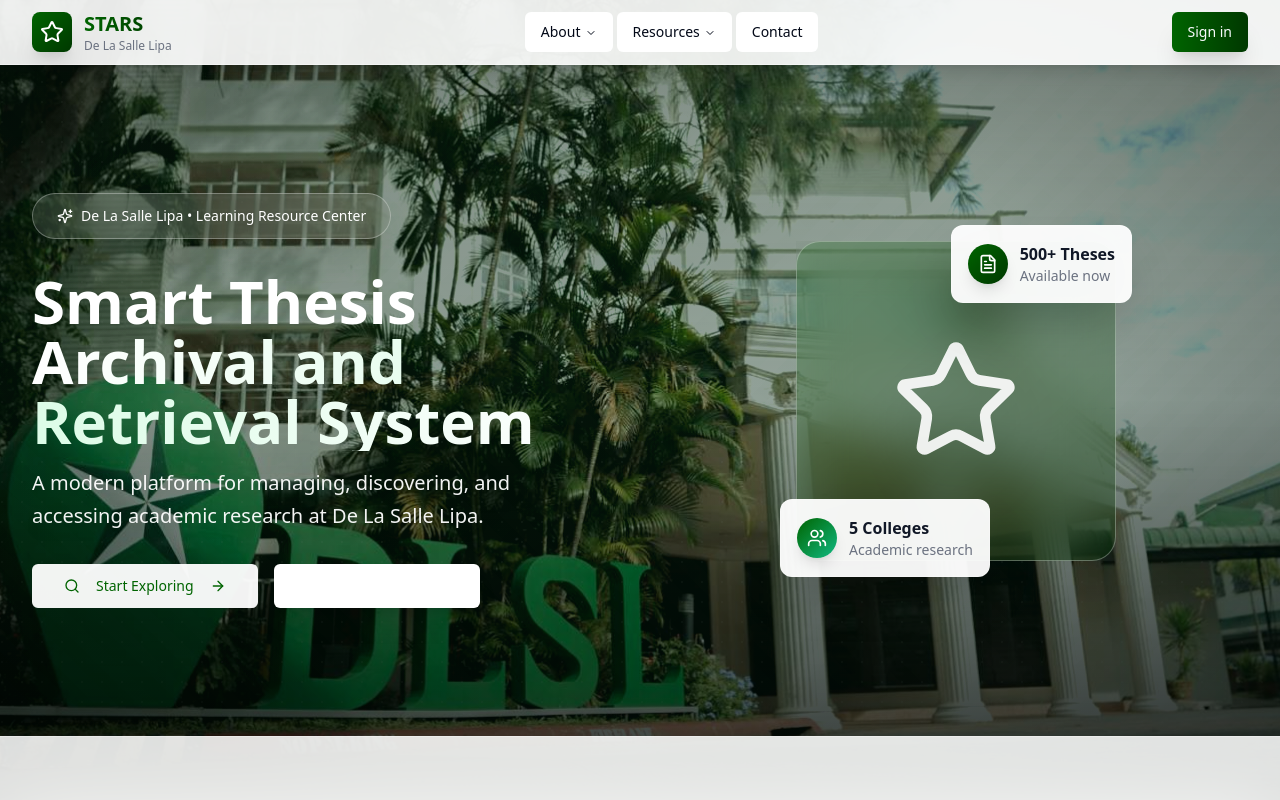
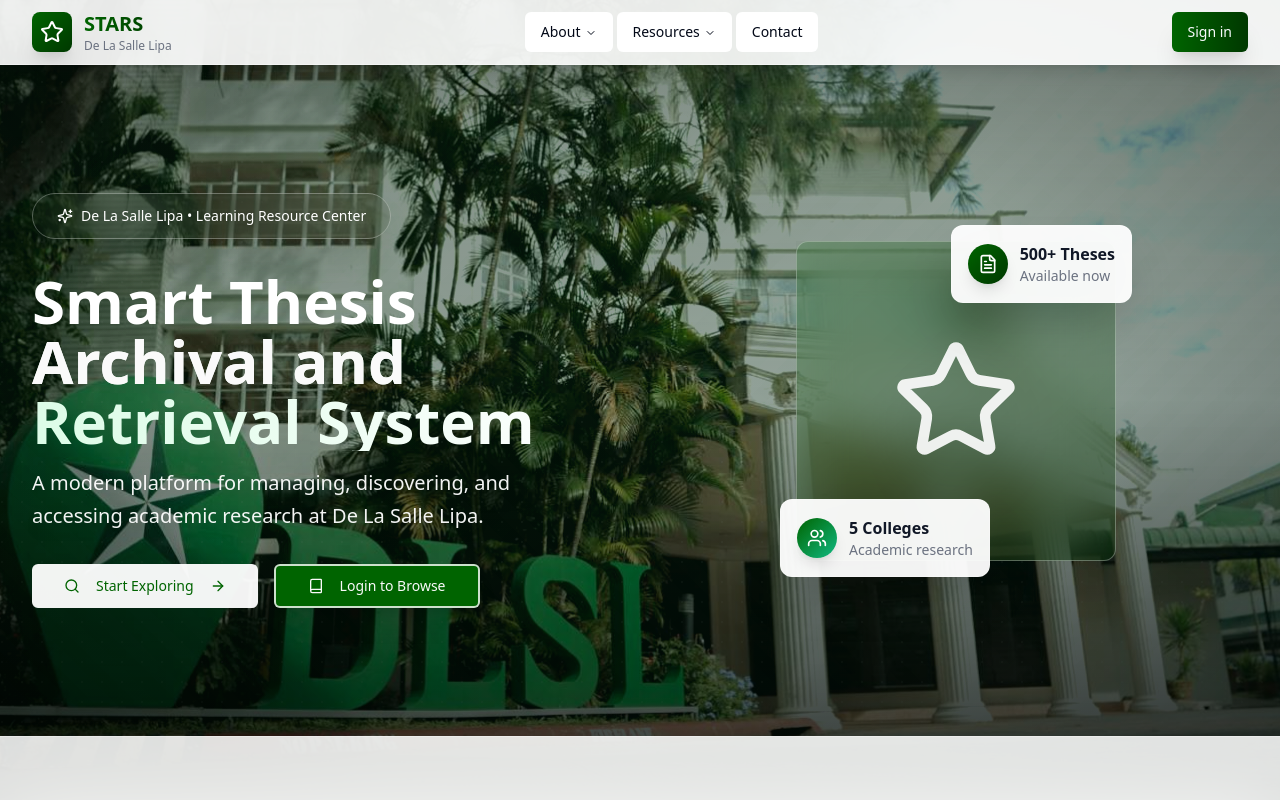
Before and after one commit to EJRDeGuia/stars-archive-gateway, a React (Vite) app: page / in a window 1280 px wide. Shown: the top 800 px of the page. Built offline with nearby package versions, Linux system fonts and the light colour scheme.

Commit message:
Visual edit in Lovable
Edited UI in Lovable

```diff
--- a/src/pages/Index.tsx
+++ b/src/pages/Index.tsx
@@ -7,10 +7,8 @@ import Footer from '@/components/Footer';
 import { NavigationMenu, NavigationMenuContent, NavigationMenuItem, NavigationMenuLink, NavigationMenuList, NavigationMenuTrigger, navigationMenuTriggerStyle } from "@/components/ui/navigation-menu";
 import { cn } from '@/lib/utils';
 import { Tabs, TabsContent, TabsList, TabsTrigger } from '@/components/ui/tabs';
-
 const Index = () => {
   const navigate = useNavigate();
-
   const collegeData = [{
     id: '1',
     name: 'CITE',
@@ -52,7 +50,6 @@ const Index = () => {
     icon: <UtensilsCrossed className="h-6 w-6" />,
     description: 'Shaping the future of hospitality and tourism'
   }];
-
   const getCollegeColors = (color: string) => {
     switch (color) {
       case 'red':
@@ -97,7 +94,6 @@ const Index = () => {
         };
     }
   };
-
   return <div className="min-h-screen relative overflow-hidden">
       {/* Enhanced Background with Dotted Pattern and Increased Blur */}
       <div className="fixed inset-0 z-0">
@@ -235,14 +231,14 @@ const Index = () => {
           <div className="relative max-w-7xl mx-auto px-4 sm:px-6 lg:px-8 py-24 md:py-32 relative z-20">
             <div className="grid md:grid-cols-2 gap-12 items-center">
               <div className="space-y-8">
-                <div className="inline-flex items-center backdrop-blur-xl px-6 py-3 rounded-full text-sm font-medium border border-white/30 shadow-2xl bg-white/10">
+                <div className="inline-flex items-center backdrop-blur-xl px-6 py-3 rounded-full text-sm font-medium border border-white/30 shadow-2xl bg-[dlsl-green-dark] bg-transparent">
                   <Sparkles className="w-4 h-4 mr-2 text-white" />
                   <span className="text-white">De La Salle Lipa • Learning Resource Center</span>
                 </div>
                 <div className="space-y-4">
                   <h1 className="text-4xl md:text-6xl font-bold leading-tight text-white drop-shadow-2xl">
                     Smart Thesis
-                    <span className="block bg-gradient-to-r from-white to-green-100 bg-clip-text text-transparent">Archival and</span>
+                    <span className="block bg-gradient-to-r from-white to-green-100 bg-clip-text text-zinc-50">Archival and</span>
                     <span className="block bg-gradient-to-r from-green-100 to-white bg-clip-text text-transparent">Retrieval System</span>
                   </h1>
                   <p className="text-xl text-white/95 leading-relaxed max-w-lg drop-shadow-lg">
@@ -260,7 +256,7 @@ const Index = () => {
                     Start Exploring
                     <ArrowRight className="ml-2 h-5 w-5" />
                   </Button>
-                  <Button size="lg" variant="outline" onClick={() => navigate('/login')} className="border-white/80 hover:bg-white/20 border-2 text-white backdrop-blur-sm shadow-xl transition-all duration-300">
+                  <Button size="lg" variant="outline" onClick={() => navigate('/login')} className="border-white/80 border-2 backdrop-blur-sm shadow-xl transition-all duration-300 bg-dlsl-green text-zinc-50">
                     <Book className="mr-2 h-5 w-5" />
                     Login to Browse
                   </Button>
@@ -268,7 +264,7 @@ const Index = () => {
               </div>
               <div className="hidden md:flex justify-center">
                 <div className="relative backdrop-blur-xl">
-                  <div className="w-80 h-80 backdrop-blur-xl rounded-3xl flex items-center justify-center border border-white/30 shadow-3xl bg-gradient-to-br from-dlsl-green/20 to-dlsl-green-dark/30">
+                  <div className="w-80 h-80 backdrop-blur-xl flex items-center justify-center border border-white/30 shadow-3xl bg-gradient-to-br from-dlsl-green/20 to-dlsl-green-dark/30 rounded-xl bg-inherit">
                     <Star className="h-32 w-32 text-white/90 drop-shadow-2xl" />
                   </div>
                   {/* Enhanced stats cards */}
@@ -455,7 +451,7 @@ const Index = () => {
                   <Star className="mr-2 h-5 w-5" />
                   Sign in to STARS
                 </Button>
-                <Button size="lg" variant="outline" className="border-white/80 hover:bg-white/20 border-2 text-white backdrop-blur-sm shadow-xl transition-all duration-300">
+                <Button size="lg" variant="outline" className="border-white/80 hover:bg-white/20 border-2 backdrop-blur-sm shadow-xl transition-all duration-300 text-white">
                   <Book className="mr-2 h-5 w-5" />
                   Learn More
                 </Button>
```
